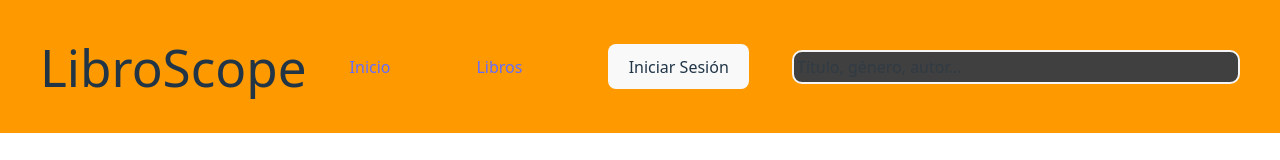
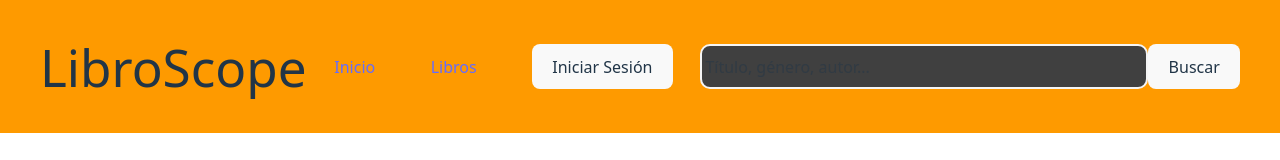
Before and after one commit to LMellaVillanueva/libroScope-front, a React (Vite) app: page / in a window 1280 px wide. Shown: the top 160 px of the page. Built offline with nearby package versions, Linux system fonts and the light colour scheme; no server answers.

Commit message:
elasticsearch function

```diff
--- a/src/shared/NavBar.tsx
+++ b/src/shared/NavBar.tsx
@@ -10,8 +10,9 @@ import { FiLogOut } from 'react-icons/fi'
 const NavBar = () => {
 
   const [loginModal, setLoginModal] = useState(false)
+  const [confirmLogout, setConfirmLogout] = useState(false)
   const [loginInfo, setLoginInfo] = useState({ email: '', password: '' })
-  const [confirmLogout, setConfirmLogout] = useState(false)
+  const [bookSearch, setbookSearch] = useState('')
 
   const userLogin = useUserStore(state => state.logIn)
   const userLogout = useUserStore(state => state.logOut)
@@ -23,6 +24,10 @@ const NavBar = () => {
     setLoginInfo({...loginInfo,
       [event.target.name]: event.target.value
     })
+  }
+
+  const handleChangeBookSearch = (event: React.ChangeEvent<HTMLInputElement>) => {
+    setbookSearch(event.target.value)
   }
 
   const handleLogin = async (event: React.FormEvent): Promise<void> => {
@@ -54,6 +59,26 @@ const NavBar = () => {
     }
   }
 
+  const handleBookSearch = async (event: React.FormEvent): Promise<void> => {
+    event.preventDefault()
+    try {
+      if (bookSearch.length) {
+        const { data } = await axios.post(`http://127.0.0.1:5000/books/search/${bookSearch}`)
+        if (data.matching_books) {
+          console.log(data.matching_books)
+        }
+      } else {
+        return window.alert('No puede estar vacío!')
+      }
+    } catch (error: any) {
+      if (error.response && error.response.data) {
+        return console.log('Error: ', error.response.data.errors)
+      } else {
+        return console.error(error.message)
+      }
+    }
+  }
+
   return (
     <nav className='fixed top-0 left-0 w-full h-2/12 flex items-center justify-between p-10 bg-amber-500 z-10'>
         <h1>LibroScope</h1>
@@ -70,7 +95,10 @@ const NavBar = () => {
           )}
         </div>
         <div className='flex items-center gap-10'>
-          <input className='border border-neutral-600 bg-neutral-700 rounded-md p-1 w-md' type="text" placeholder='Título, género, autor...' />
+          <form onSubmit={handleBookSearch} className='flex'>
+            <input className='border border-neutral-600 bg-neutral-700 rounded-md p-1 w-md' onChange={handleChangeBookSearch} type="text" placeholder='Título, género, autor...' />
+            <button type='submit'>Buscar</button>
+          </form>
           {user && (
             <button className='bg-neutral-800' onClick={() => setConfirmLogout(true)}><FiLogOut size={20} /></button>
           )}
```
